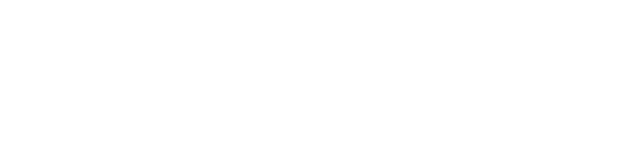
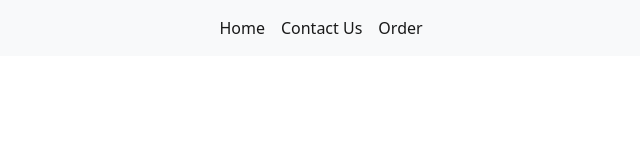
Before and after one commit to Lomemoraine/Raine-Pizza-Point, a plain HTML site: page index.html in a window 1280 px wide. Shown: the whole page, without its empty margins (319-959 px from the left). Drawn offline with nearby package versions, Linux system fonts and the light colour scheme.

Commit message:
add navigation bar that is collapsible

```diff
--- a/index.html
+++ b/index.html
@@ -12,6 +12,22 @@
   </head>
   <body>
 
+    <nav class="navbar navbar-expand-lg navbar-light bg-light">
+        <div class="container-fluid ">
+            <button type="button" class="navbar-toggler" data-bs-toggle="collapse" data-bs-target="#navbarCollapse">
+                <span class="navbar-toggler-icon"></span>
+            </button>
+            <!-- boostrap class to make navbar items move to the center -->
+            <div class="collapse navbar-collapse d-flex justify-content-md-center" id="navbarCollapse">
+                <div class="navbar-nav">
+                    <a href="#" class="nav-item nav-link active">Home</a>
+                    <a href="#" class="nav-item nav-link active">Contact Us</a>
+                    <a href="#" class="nav-item nav-link active">Order</a>
+                </div>
+            </div>
+        </div>
+    </nav>
+
 
     <!-- Bootstrap JavaScript Libraries -->
     <script src="https://code.jquery.com/jquery-3.6.0.js" integrity="sha256-H+K7U5CnXl1h5ywQfKtSj8PCmoN9aaq30gDh27Xc0jk=" crossorigin="anonymous"></script>
```
